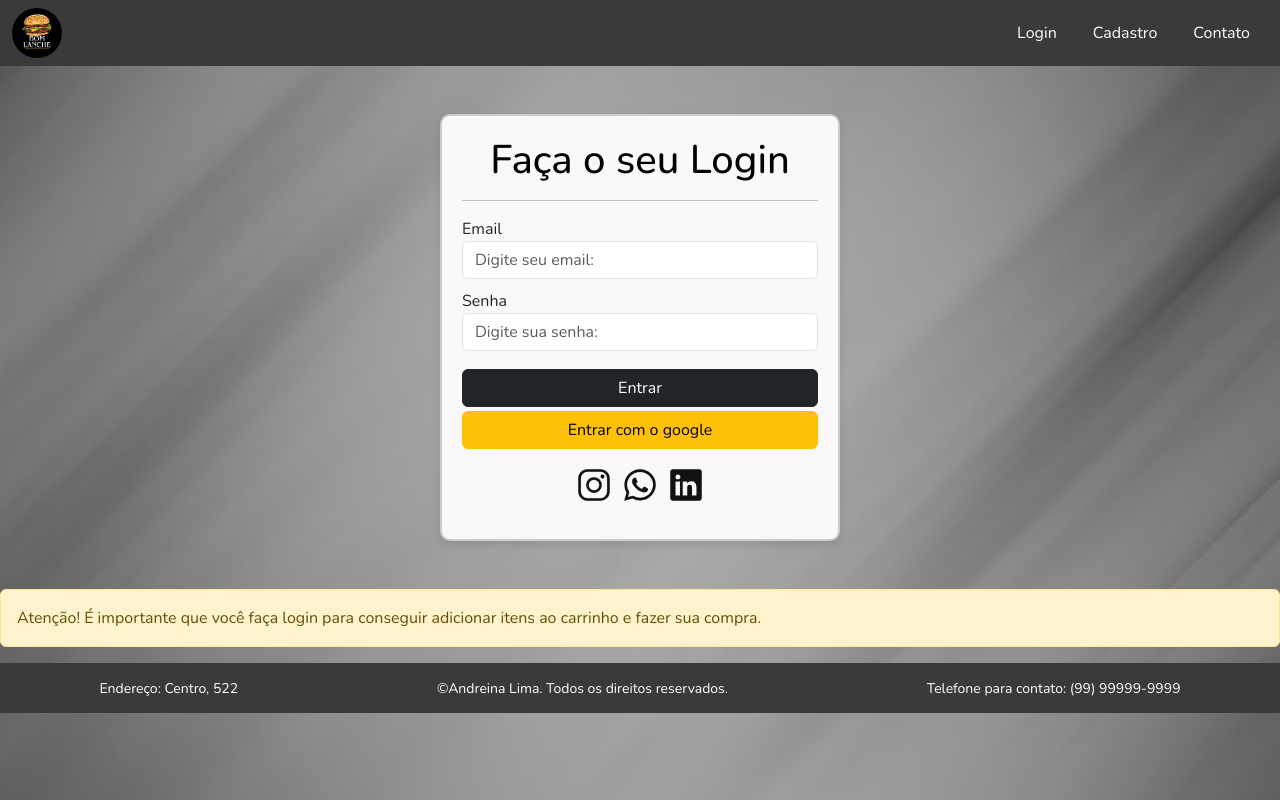
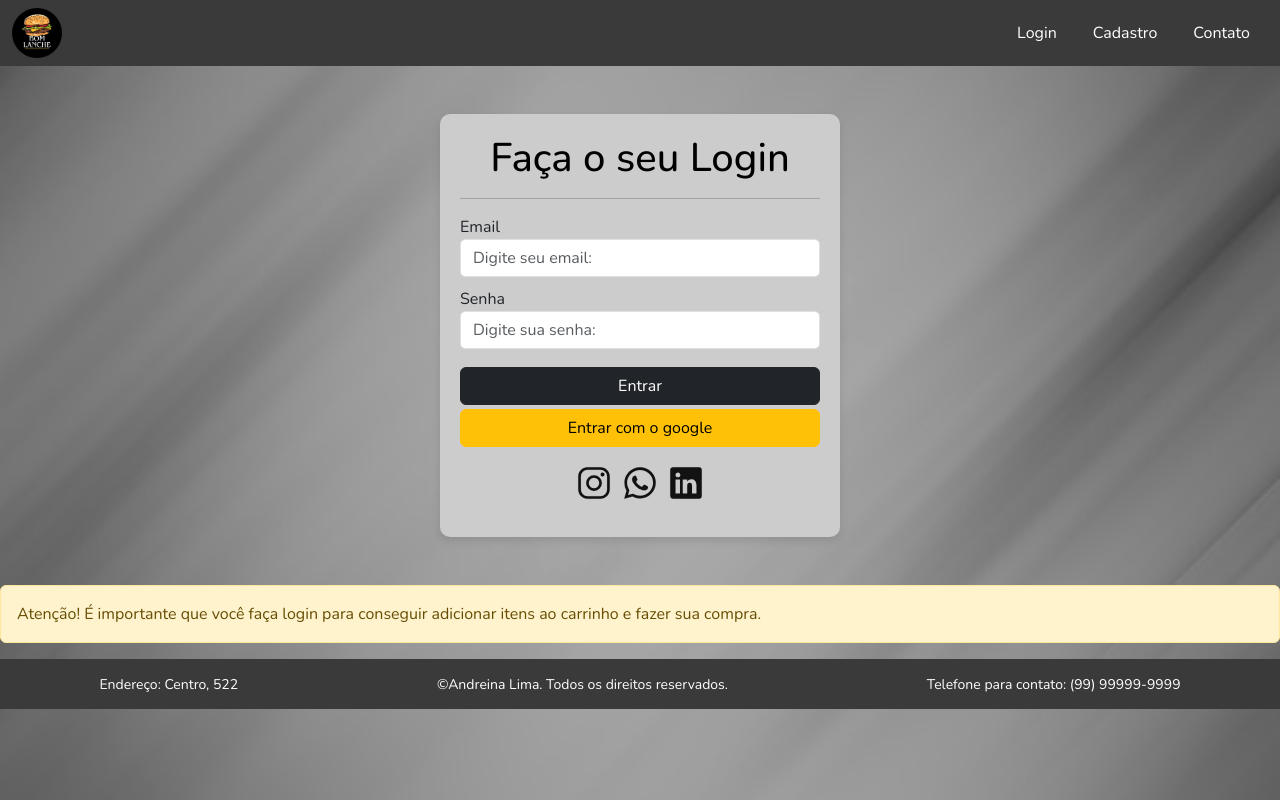
Before and after one commit to AndreinaLima/atividade-semana4, a React (Vite) app: page /login in a window 1280 px wide. Built offline with nearby package versions, Linux system fonts and the light colour scheme; a web font is replaced by a local one.

Commit message:
Mudeança na cor do background do forms

```diff
--- a/src/index.css
+++ b/src/index.css
@@ -9,10 +9,9 @@
 }
 
 .custom-form {
-  border: 2px solid #ccc;
   border-radius: 10px;
   padding: 20px;
-  background-color: #f9f9f9;
+  background-color: #ccc;
   box-shadow: 0 4px 8px rgba(0, 0, 0, 0.1);
 }
 
```
